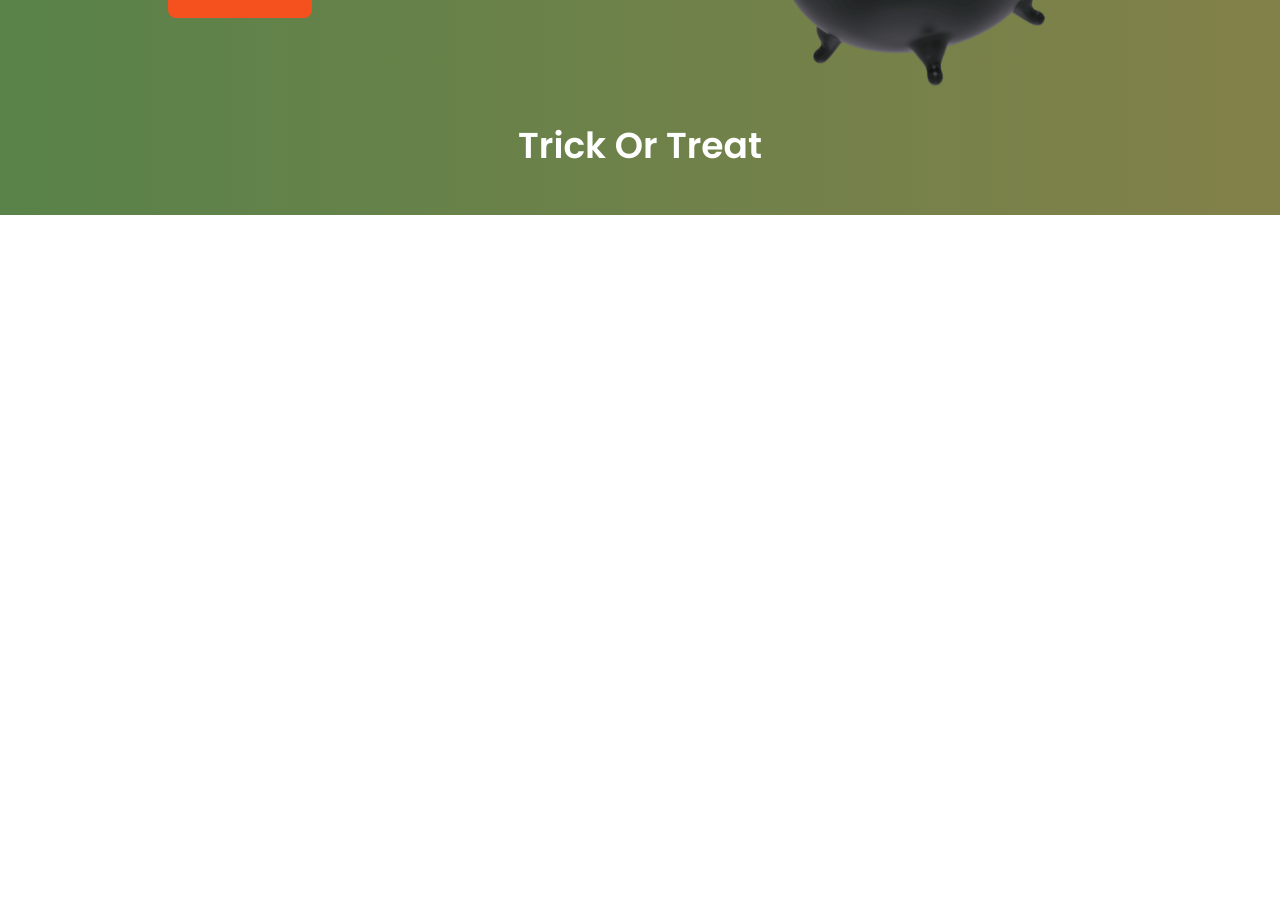
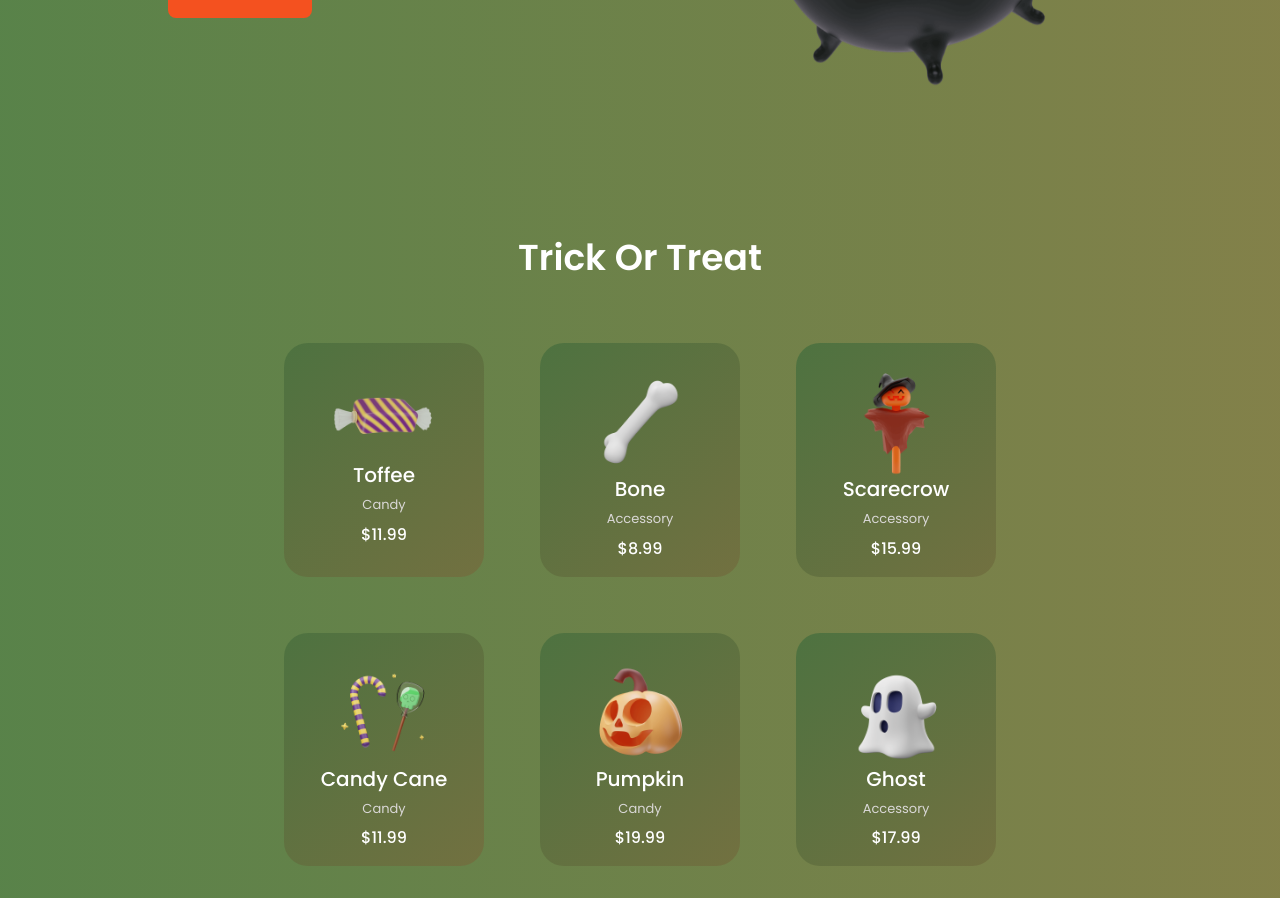
Before and after one commit to Ghullam-Mustafa/helloween-react-app, a React (Create React App) app: page / in a window 1280 px wide. Shown: the part 1720-2618 px from the top of the page. Before the commit the page ends 1935 px from the top, so only its background shows below. Built offline with nearby package versions, Linux system fonts and the light colour scheme.

Commit message:
trick section

```diff
--- /dev/null
+++ b/src/components/productCard/ProductCard.js
@@ -0,0 +1,15 @@
+import React from 'react'
+
+export default function ProductCard(props) {
+  return (
+    <div className='trick__content'>
+        <img src={props.src} alt="" className="trick__img"/>
+    <h3 className="trick__title">{props.title}</h3>
+    <span className="trick__subtitle">{props.name}</span>
+    <span className="trick__price">${props.price}</span>
+    <button className="button trick__button">
+        <i className='bx bx-cart-alt trick__icon'></i>
+    </button>
+    </div>
+  )
+}
--- /dev/null
+++ b/src/components/trickSection/TrickSection.js
@@ -0,0 +1,25 @@
+import React from 'react'
+import CardImg from "../../assets/img/trick-treat1-img.png"
+import CardImg2 from "../../assets/img/trick-treat2-img.png"
+import CardImg3 from "../../assets/img/trick-treat3-img.png"
+import CardImg4 from "../../assets/img/trick-treat4-img.png"
+import CardImg5 from "../../assets/img/trick-treat5-img.png"
+import CardImg6 from "../../assets/img/trick-treat6-img.png"
+
+import ProductCard from '../productCard/ProductCard'
+
+export default function TrickSection() {
+  return (
+    <section  className="section trick" id='trick'>
+         <h2 className="section__title">Trick Or Treat</h2>
+        <div className="trick__container container grid">
+                <ProductCard src={CardImg} title="Toffee" name="Candy" price="11.99" />
+                <ProductCard src={CardImg2} title="Bone" name="Accessory" price="8.99" />
+                <ProductCard src={CardImg3} title="Scarecrow" name="Accessory" price="15.99" />
+                <ProductCard src={CardImg4} title="Candy Cane" name="Candy" price="11.99" />
+                <ProductCard src={CardImg5} title="Pumpkin" name="Candy" price="19.99" />
+                <ProductCard src={CardImg6} title="Ghost" name="Accessory" price="17.99" />
+            </div>
+    </section>
+  )
+}
--- a/src/pages/Homepage.js
+++ b/src/pages/Homepage.js
@@ -6,6 +6,7 @@ import CardImg1 from '../assets/img/category1-img.png'
 import CardImg2 from '../assets/img/category2-img.png'
 import CardImg3 from '../assets/img/category3-img.png'
 import AboutSection from '../components/aboutSection/AboutSection'
+import TrickSection from '../components/trickSection/TrickSection'
 
 function HomePage(props) {
     return (
@@ -16,7 +17,7 @@ function HomePage(props) {
                 <section className='section category'>
                     <h2 className='section__title'>{props.text} <br /> Category</h2>
 
-                    <div class="category__container container grid">
+                    <div className="category__container container grid">
                         <MainCard src={CardImg1} title="Ghost" description="Choose the ghosts, the scariest there are."/>
                         <MainCard src={CardImg2} title="Pumpkins" description="You look at the scariest pumpkins there is."/>
                         <MainCard src={CardImg3} title="Witch Hat" description="Pick the most stylish witch hats out there."/>
@@ -24,8 +25,9 @@ function HomePage(props) {
                 </section>
 
             <AboutSection/>
+            <TrickSection/>
 
-            <h2 className='section__title'> Trick Or Treat</h2>
+
         </div>
     )
 }
```
Also changed, not shown: src/components/discount/Discount.js (added, +17 -0 lines).
